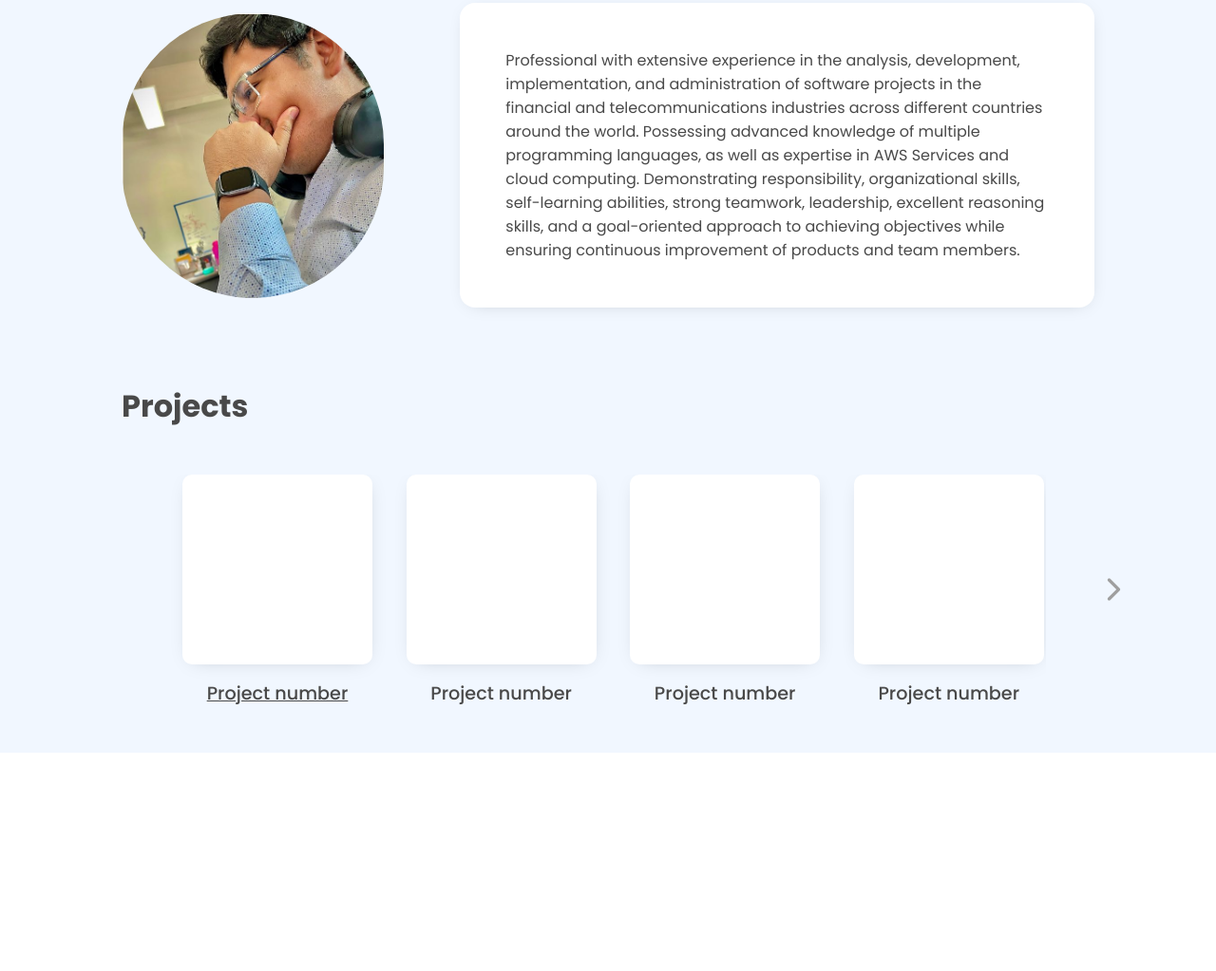
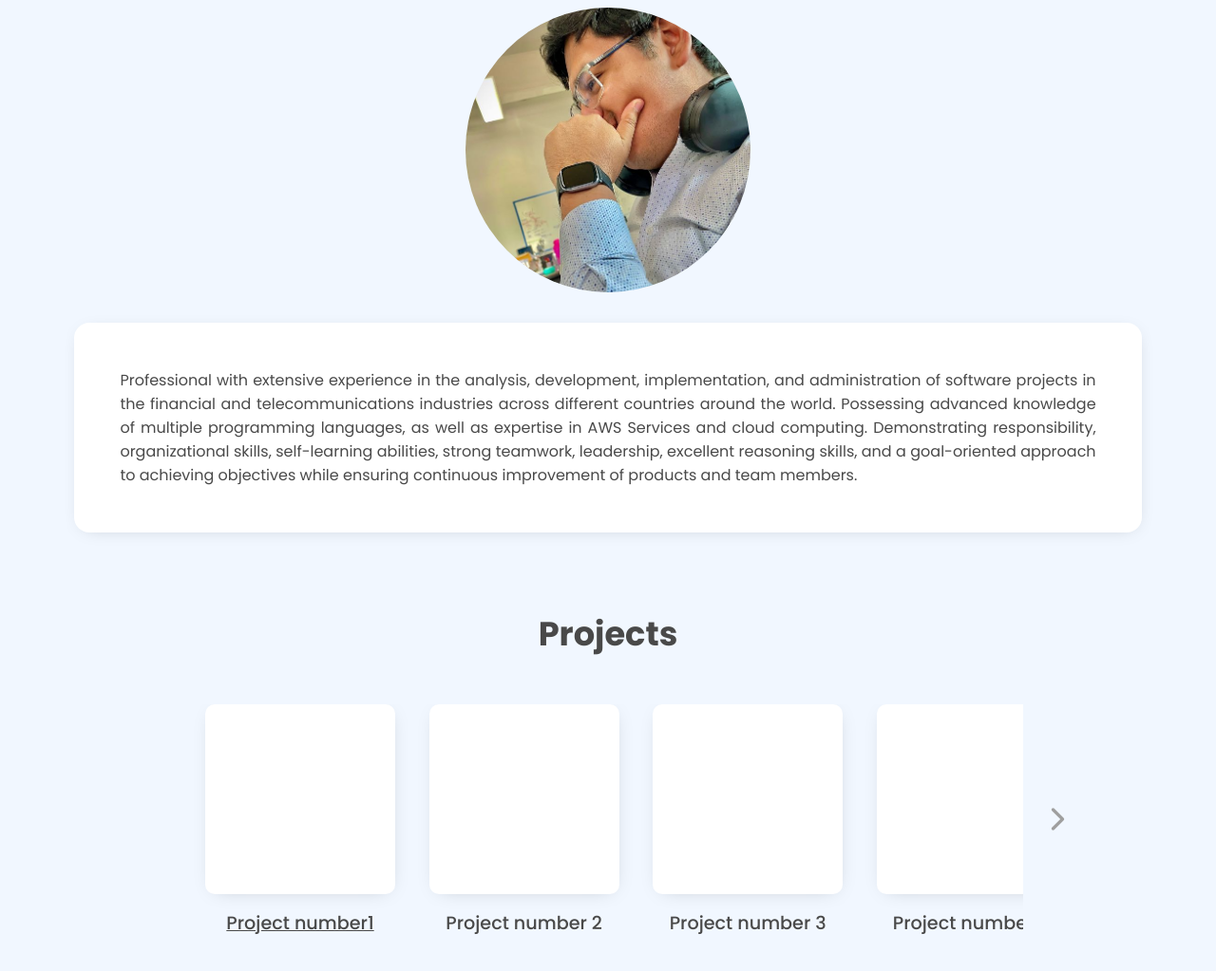
Before and after one commit to henryztrada2109/hh_page_profile, a website: page index.html in a window 1280 px wide. Shown: the part 941-1964 px from the top of the page at 95% size. Before the commit the page ends 1734 px from the top, so only its background shows below. Drawn offline with Linux system fonts and the light colour scheme.

Commit message:
Fix responsive

```diff
--- a/index.html
+++ b/index.html
@@ -58,52 +58,52 @@
                     <div class="card-container">
                         <a href="pages/project-1.html">
                             <div class="card card1"></div>
-                            <p>Project number</p>
+                            <p>Project number1</p>
                         </a>
                     </div>
                     <div class="card-container">
                         <div class="card card2"></div>
-                        <p>Project number</p>
+                        <p>Project number 2</p>
                     </div>
                     <div class="card-container">
                         <div class="card card3"></div>
-                        <p>Project number</p>
+                        <p>Project number 3</p>
                     </div>
                     <div class="card-container">
                         <div class="card card4"></div>
-                        <p>Project number</p>
+                        <p>Project number 4</p>
                     </div>
                     <div class="card-container">
                         <div class="card card5"></div>
-                        <p>Project number</p>
+                        <p>Project number 5</p>
                     </div>
                     <div class="card-container">
                         <div class="card card6"></div>
-                        <p>Project number</p>
+                        <p>Project number 6</p>
                     </div>
                     <div class="card-container">
                         <div class="card card7"></div>
-                        <p>Project number</p>
+                        <p>Project number 7</p>
                     </div>
                     <div class="card-container">
                         <div class="card card8"></div>
-                        <p>Project number</p>
+                        <p>Project number 8</p>
                     </div>
                     <div class="card-container">
                         <div class="card card9"></div>
-                        <p>Project number</p>
+                        <p>Project number 9</p>
                     </div>
                     <div class="card-container">
                         <div class="card card10"></div>
-                        <p>Project number</p>
+                        <p>Project number 10</p>
                     </div>
                     <div class="card-container">
                         <div class="card card11"></div>
-                        <p>Project number</p>
+                        <p>Project number 11</p>
                     </div>
                     <div class="card-container">
                         <div class="card card12"></div>
-                        <p>Project number</p>
+                        <p>Project number 12</p>
                     </div>
                 </div>
                 <div class="nav">
@@ -123,6 +123,8 @@
     const track = document.querySelector(".track");
     let width = carousel.offsetWidth;
     let index = 0;
+    const initValue = (track.offsetWidth - index * width) - width;
+
     window.addEventListener("resize", function () {
         width = carousel.offsetWidth;
     });
@@ -130,8 +132,10 @@
         e.preventDefault();
         index = index + 1;
         prev.classList.add("show");
+
         track.style.transform = "translateX(" + index * -width + "px)";
-        if (track.offsetWidth - index * width < index * width) {
+
+        if (index * width > initValue) {
             next.classList.add("hide");
         }
     });
--- a/styles.css
+++ b/styles.css
@@ -21,8 +21,8 @@
 }
 
 .image__profile {
-    background: url(assets/profile.png) no-repeat;
-    background-size: cover;
+    background: url(assets/profile.png) no-repeat center;
+    background-size: 105%;
     width: 300px;
     height: 300px;
     margin: 0 auto 5rem auto;
@@ -107,6 +107,7 @@ h3 {
 .about_container {
     display: flex;
     padding-bottom: 5rem;
+    align-items: center;
 }
 
 .about_container .image__profile {
@@ -115,11 +116,13 @@ h3 {
 
 .about_container .about_description {
     width: 70%;
+    height: 100%;
     background-color: #fff;
     padding: 3rem;
     border-radius: 16px;
     box-shadow: 1px 3px 20px -10px rgba(0, 0, 0, 0.25);
     margin-left: 5rem;
+    text-align: justify;
 }
 
 /* CARROUSEL */
@@ -224,3 +227,46 @@ h3 {
 .nav .next.hide {
     display: none;
 }
+
+@media (max-width: 1365px) {
+    .about {
+        padding-left: 1rem;
+        padding-right: 1rem;
+    }
+
+    .about h1 {
+        text-align: center;
+        font-size: 2.2rem;
+    }
+
+    .about .about_container {
+        display: block;
+    }
+
+    .about .about_container .image__profile {
+        margin-bottom: 2rem;
+    }
+
+    .about .about_container .about_description {
+        width: 90%;
+        margin: auto;
+    }
+
+    /* CARROUSEL */
+
+    .carousel-container {
+        width: 70%;
+    }
+
+    .carousel-container .nav .prev {
+        left: -65px;
+    }
+
+    .carousel-container .nav .next {
+        right: -65px;
+    }
+
+    .carousel-container .card-container {
+        width: auto;
+    }
+}
```
Also changed, not shown: pages/projects.css (+19 -0 lines).
